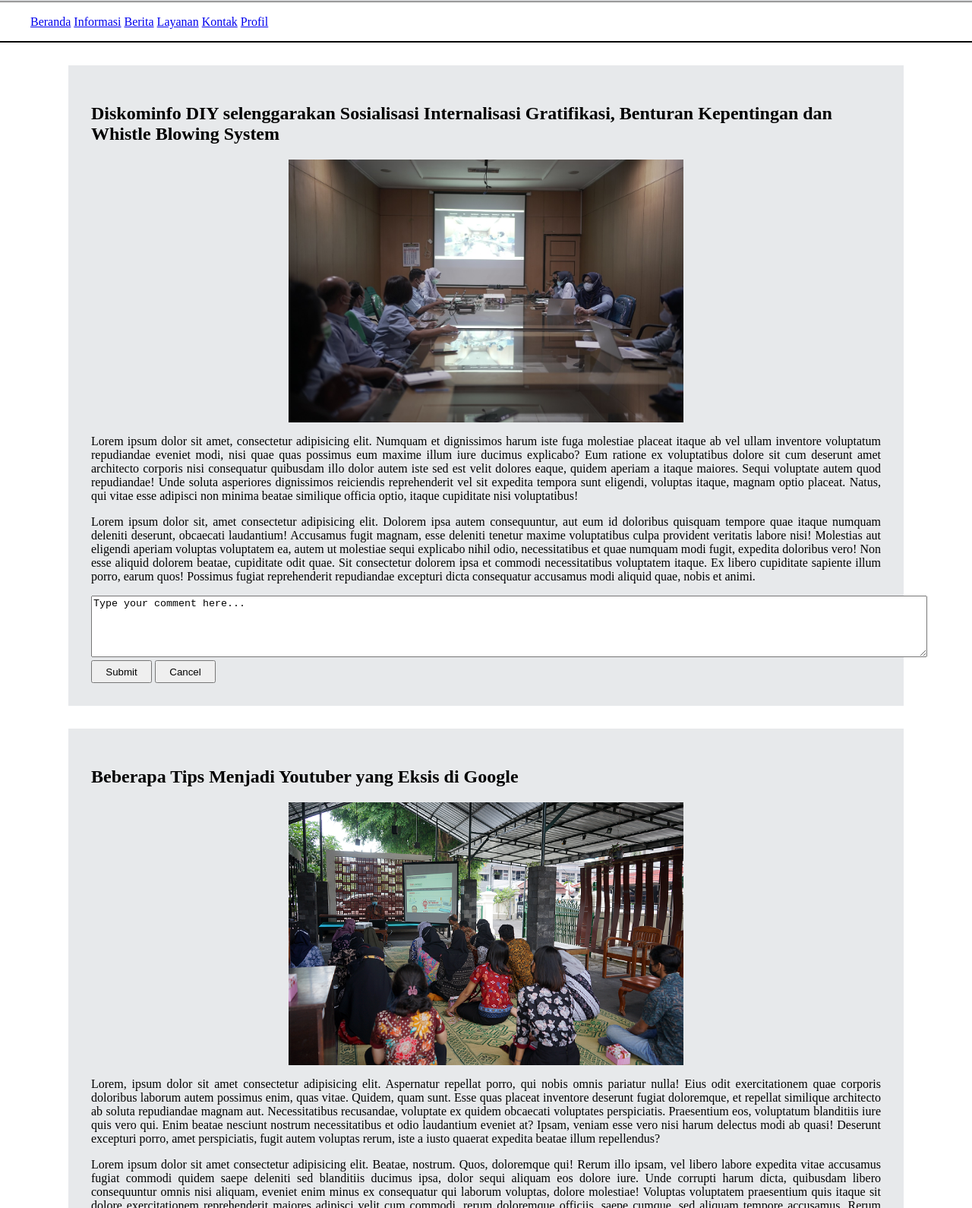
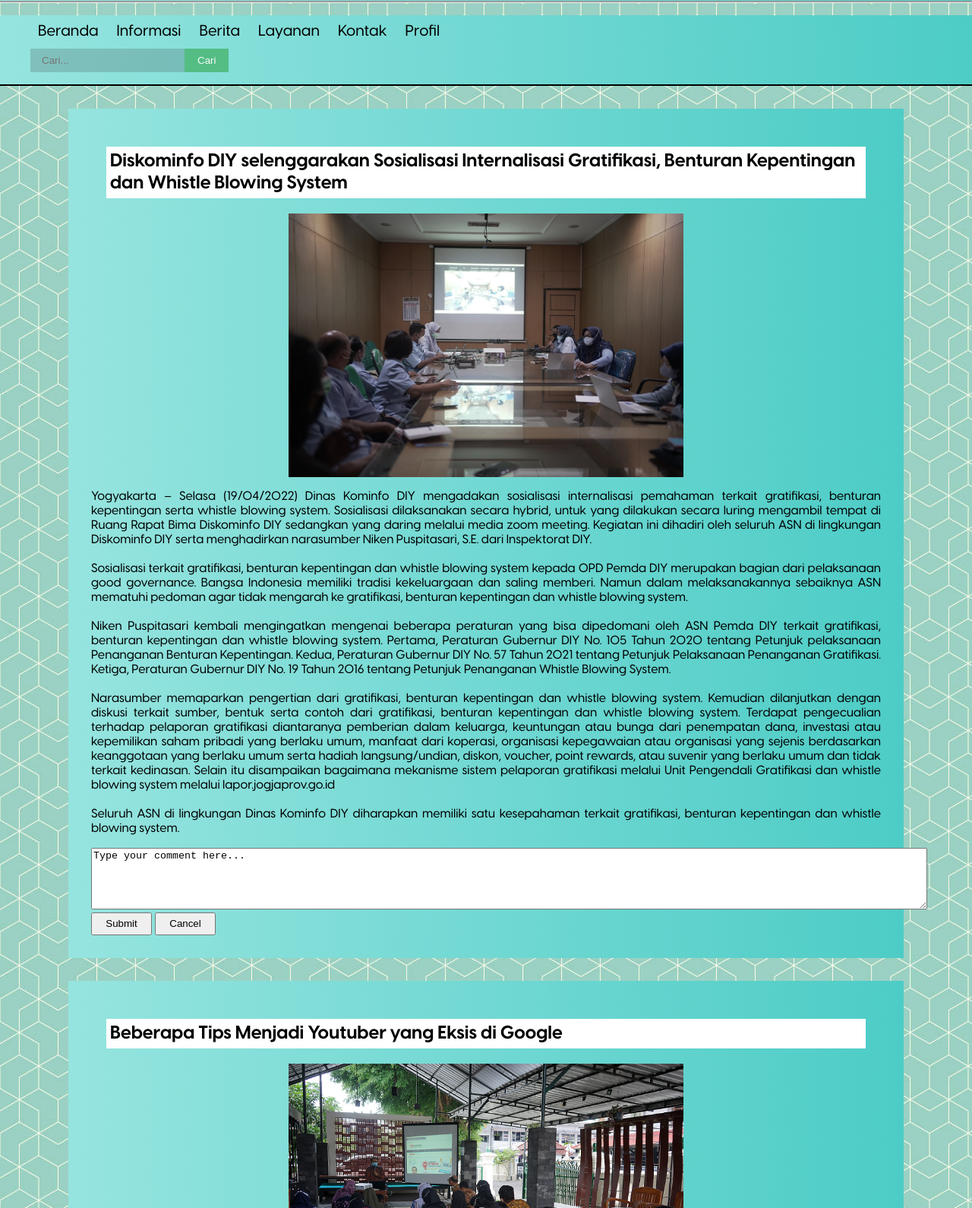
Before and after one commit to Dikocesrt/Web-TugasKelompok1, a plain HTML site: page index.html in a window 1280 px wide. Shown: the part 69-1659 px from the top of the page at 76% size. Drawn offline with Linux system fonts and the light colour scheme.

Commit message:
Menambahkan CSS

```diff
--- a/index.html
+++ b/index.html
@@ -5,12 +5,12 @@
     <meta http-equiv="X-UA-Compatible" content="IE=edge">
     <meta name="viewport" content="width=device-width, initial-scale=1.0">
     <link rel="stylesheet" href="style.css">
-    <title>Tugas Kelompok</title>
+    <title>Tugas Kelompok 1</title>
 </head>
-<body style="margin: 0px;">
+<body style="margin: 0px;" background="Kubik.jpg">
     <div class="wrapper" style="width: 100%;">
-        <div class="header" style="width: 100%; border-bottom: groove; height: 70px; background-color: #E7E9EB;">
-            <h1 style="font-weight: bold; text-align: center; margin: 0px; line-height: 70px;">My Website</h1>
+        <div class="header" style="width: 100%; border-bottom: groove;  height: 70px">
+            <h1 style="font-weight: bold; text-align: center; margin: 0px;line-height: 70px;">My Website</h1>
         </div>
         <div class="dashboard" style="border-bottom: 2px solid black;">
             <nav class="dashboard">
@@ -21,16 +21,27 @@
                     <li style="display: inline-block;"><a href="#">Layanan</a></li>
                     <li style="display: inline-block;"><a href="#">Kontak</a></li>
                     <li style="display: inline-block;"><a href="#">Profil</a></li>
+                    <form>
+                    <input class="search" type="text" placeholder="Cari..." required>
+                    <input class="button" type="button" value="Cari">
+                </form>
                 </ul>
             </nav>
         </div>
         <div class="main">
             <div class="berita" style="width: 1100px; margin-top: 30px; float: left; margin-left: 90px;">
-                <div class="artikel" style="background-color: #E7E9EB; padding: 30px; margin-bottom: 30px;">
+                <div class="artikel" style="padding: 30px; margin-bottom: 30px;">
                     <h2 style="text-align: left;">Diskominfo DIY selenggarakan Sosialisasi Internalisasi Gratifikasi, Benturan Kepentingan dan Whistle Blowing System</h2>
                     <img src="DSC09497.jpg" alt="" style="width: 50%; display: block; margin-left: auto; margin-right: auto;">
-                    <p style="text-align: justify;">Lorem ipsum dolor sit amet, consectetur adipisicing elit. Numquam et dignissimos harum iste fuga molestiae placeat itaque ab vel ullam inventore voluptatum repudiandae eveniet modi, nisi quae quas possimus eum maxime illum iure ducimus explicabo? Eum ratione ex voluptatibus dolore sit cum deserunt amet architecto corporis nisi consequatur quibusdam illo dolor autem iste sed est velit dolores eaque, quidem aperiam a itaque maiores. Sequi voluptate autem quod repudiandae! Unde soluta asperiores dignissimos reiciendis reprehenderit vel sit expedita tempora sunt eligendi, voluptas itaque, magnam optio placeat. Natus, qui vitae esse adipisci non minima beatae similique officia optio, itaque cupiditate nisi voluptatibus!</p>
-                    <p style="text-align: justify;">Lorem ipsum dolor sit, amet consectetur adipisicing elit. Dolorem ipsa autem consequuntur, aut eum id doloribus quisquam tempore quae itaque numquam deleniti deserunt, obcaecati laudantium! Accusamus fugit magnam, esse deleniti tenetur maxime voluptatibus culpa provident veritatis labore nisi! Molestias aut eligendi aperiam voluptas voluptatem ea, autem ut molestiae sequi explicabo nihil odio, necessitatibus et quae numquam modi fugit, expedita doloribus vero! Non esse aliquid dolorem beatae, cupiditate odit quae. Sit consectetur dolorem ipsa et commodi necessitatibus voluptatem itaque. Ex libero cupiditate sapiente illum porro, earum quos! Possimus fugiat reprehenderit repudiandae excepturi dicta consequatur accusamus modi aliquid quae, nobis et animi.</p>
+                    <p style="text-align: justify;">Yogyakarta – Selasa (19/04/2022) Dinas Kominfo DIY mengadakan sosialisasi internalisasi pemahaman terkait gratifikasi, benturan kepentingan serta whistle blowing system. Sosialisasi dilaksanakan secara hybrid, untuk yang dilakukan secara luring mengambil tempat di Ruang Rapat Bima Diskominfo DIY sedangkan yang daring melalui media zoom meeting. Kegiatan ini dihadiri oleh seluruh ASN di lingkungan Diskominfo DIY serta menghadirkan narasumber Niken Puspitasari, S.E. dari Inspektorat DIY.<br><br>
+
+                    Sosialisasi terkait gratifikasi, benturan kepentingan dan whistle blowing system kepada OPD Pemda DIY merupakan bagian dari pelaksanaan good governance. Bangsa Indonesia memiliki tradisi kekeluargaan dan saling memberi. Namun dalam melaksanakannya sebaiknya ASN mematuhi pedoman agar tidak mengarah ke gratifikasi, benturan kepentingan dan whistle blowing system.<br><br>
+
+                    Niken Puspitasari kembali mengingatkan mengenai beberapa peraturan yang bisa dipedomani oleh ASN Pemda DIY terkait gratifikasi, benturan kepentingan dan whistle blowing system. Pertama, Peraturan Gubernur DIY No. 105 Tahun 2020 tentang Petunjuk pelaksanaan Penanganan Benturan Kepentingan. Kedua, Peraturan Gubernur DIY No. 57 Tahun 2021 tentang Petunjuk Pelaksanaan Penanganan Gratifikasi. Ketiga, Peraturan Gubernur DIY No. 19 Tahun 2016 tentang Petunjuk Penanganan Whistle Blowing System.<br><br>
+
+                    Narasumber memaparkan pengertian dari gratifikasi, benturan kepentingan dan whistle blowing system. Kemudian dilanjutkan dengan diskusi terkait sumber, bentuk serta contoh dari gratifikasi, benturan kepentingan dan whistle blowing system. Terdapat pengecualian terhadap pelaporan gratifikasi diantaranya pemberian dalam keluarga, keuntungan atau bunga dari penempatan dana, investasi atau kepemilikan saham pribadi yang berlaku umum, manfaat dari koperasi, organisasi kepegawaian atau organisasi yang sejenis berdasarkan keanggotaan yang berlaku umum serta hadiah langsung/undian, diskon, voucher, point rewards, atau suvenir yang berlaku umum dan tidak terkait kedinasan. Selain itu disampaikan bagaimana mekanisme sistem pelaporan gratifikasi melalui Unit Pengendali Gratifikasi dan whistle blowing system melalui lapor.jogjaprov.go.id<br><br>
+
+                    Seluruh ASN di lingkungan Dinas Kominfo DIY diharapkan memiliki satu kesepahaman terkait gratifikasi, benturan kepentingan dan whistle blowing system.</p>
                     <form action="">
                         <textarea name="comment" class="comment" cols="135" rows="5">Type your comment here...</textarea>
                         <br>
@@ -38,11 +49,34 @@
                         <button style="height: 30px; width: 80px;">Cancel</button>
                     </form>
                 </div>
-                <div class="artikel" style="background-color: #E7E9EB; padding: 30px; margin-bottom: 30px;">
+                <div class="artikel" style="padding: 30px; margin-bottom: 30px;">
                     <h2 style="text-align: left;">Beberapa Tips Menjadi Youtuber yang Eksis di Google</h2>
                     <img src="DSC07343.png" alt="" style="width: 50%; display: block; margin-left: auto; margin-right: auto;">
-                    <p style="text-align: justify;">Lorem, ipsum dolor sit amet consectetur adipisicing elit. Aspernatur repellat porro, qui nobis omnis pariatur nulla! Eius odit exercitationem quae corporis doloribus laborum autem possimus enim, quas vitae. Quidem, quam sunt. Esse quas placeat inventore deserunt fugiat doloremque, et repellat similique architecto ab soluta repudiandae magnam aut. Necessitatibus recusandae, voluptate ex quidem obcaecati voluptates perspiciatis. Praesentium eos, voluptatum blanditiis iure quis vero qui. Enim beatae nesciunt nostrum necessitatibus et odio laudantium eveniet at? Ipsam, veniam esse vero nisi harum delectus modi ab quasi! Deserunt excepturi porro, amet perspiciatis, fugit autem voluptas rerum, iste a iusto quaerat expedita beatae illum repellendus?</p>
-                    <p style="text-align: justify;">Lorem ipsum dolor sit amet consectetur adipisicing elit. Beatae, nostrum. Quos, doloremque qui! Rerum illo ipsam, vel libero labore expedita vitae accusamus fugiat commodi quidem saepe deleniti sed blanditiis ducimus ipsa, dolor sequi aliquam eos dolore iure. Unde corrupti harum dicta, quibusdam libero consequuntur omnis nisi aliquam, eveniet enim minus ex consequatur qui laborum voluptas, dolore molestiae! Voluptas voluptatem praesentium quis itaque sit dolore exercitationem reprehenderit maiores adipisci velit cum commodi, rerum doloremque officiis, saepe cumque, sed aliquam tempore accusamus. Rerum numquam minus deserunt eaque debitis, distinctio facere repellendus consequuntur tempora, est nihil unde dolorem ratione! Beatae quia quaerat pariatur.</p>
+                    <p style="text-align: justify;">Yogyakarta – Kamis (16/9/2021)  Dinas Komunikasi dan Informatika DIY menyelenggarakan workshop yang berjudul “Tips menjadi Youtuber yang Eksis di Google”. Workshop ini diselenggarakan secara tatap muka yang bertempat di Selasar Srawung Galih, Diskominfo Coworking Space Jl. Brigjen Katamso, Yogyakarta. Kegiatan ini dihadiri oleh mahasiswa di Yogyakarta yang diharapkan dapat menjadi garda terdepan dalam kreativitas digital. Pada kesempatan ini Dinas Komunikasi dan Informatika DIY menghadirkan Didik Arwinsyah, SEO sebagai narasumber.<br><br>
+
+                    Didik Arwinsyah, SEO merupakan seorang content creator sekaligus seorang konsultan SEO (Search Engine Optimization) yang berasal dari kota Yogyakarta. Selain itu, beliau juga memiliki bisnis seperti ummy pancake. Didik Arwinsyah telah bergabung pada platform YouTube sejak 27 Maret 2020. Meski baru berusia 1 tahun menjadi seorang content creator, Didik Arwinsyah, SEO mampu bersaing dan tetap eksis dengan jumlah kurang lebih 25.700 subscriber dan viewers yang mencapai 1,111,825.<br><br>
+
+                    Dalam kegiatan ini Didik Arwinsyah, SEO menjelaskan beberapa tips yang dapat dilakukan oleh content creator YouTube untuk tetap eksis di google. Terdapat 5 tips yang dapat dilakukan oleh content creator yaitu :<br><br>
+
+                    Seorang content creator harus mengetahui algoritma YouTube.<br>
+                    &emsp; Terdapat dua algoritma YouTube yaitu konten viral dan evergreen. Konten viral yaitu konten yang diunggah dan banyak dilihat oleh masyarakat pada hari yang sama. Sedangkan evergreen merupakan konten yang biasa dicari oleh seseorang menggunakan kata kunci.<br><br>
+
+                    Channel YouTube<br>
+                    &emsp; Dalam membuat channel YouTube hanya terdapat dua fokus yaitu entertain dan edukasi. Selain itu dalam membuat konten, skill yang sangat dibuutuhkan oleh seorang content creator adalah public speaking. Tampilan pada channel YouTube juga harus dibuat menarik.<br><br>
+
+                    Persiapan membangun channel YouTube<br>
+                    &emsp; Dalam membangun channel YouTube seorang content creator harus mempersiapkan foto profil serta nama channel yang dapat meningkatan perhatian penonton atau menggunakan nama pribadi untuk meningkatkan personal branding.<br><br>
+
+                    Upload konten YouTube<br>
+                    &emsp; Durasi video yang dapat diunggah pada platform YouTube terdapat 2 jenis yaitu YouTube Shorts yang berdurasi 1 menit dan YouTube biasa yang berdurasi minimal 5 menit. Selain itu judul pada konten yang diunggah harus menggunakan keyword yang biasa dicari oleh viewers.<br><br>
+
+                    Syarat atau hal yang dilarang di platform YouTube<br>
+                    &emsp; Duplikat konten<br>
+                    &emsp; Menggunakan music copyright<br>
+                    &emsp; Comment spam<br>
+                    &emsp; Saling subscribe.<br><br>
+
+                    Menurut pengalaman yang telah dilakukan oleh Didik Arwinsyah, SEO beberapa tips tersebut sangat membantu dirinya dalam meningkatkan engagement. Dengan begitu sebagai generasi muda, mahasiswa diharapkan dapat eksis dalam menciptakan konten yang kreatif, positif, dan kolaboratif yang dapat memajukan bangsa.</p>
                     <form action="">
                         <textarea name="comment" class="comment" cols="135" rows="5">Type your comment here...</textarea>
                         <br>
@@ -50,11 +84,20 @@
                         <button style="height: 30px; width: 80px;">Cancel</button>
                     </form>
                 </div>
-                <div class="artikel" style="background-color: #E7E9EB; padding: 30px;">
+                <div class="artikel" style="padding: 30px;">
                     <h2 style="text-align: left;">Dinas Komunikasi dan Informatika Mengikuti Monev Komisi Informasi Pusat Tahun 2022</h2>
                     <img src="Monev_KIP_2021_Headline.png" alt="" style="width: 50%; display: block; margin-left: auto; margin-right: auto;">
-                    <p style="text-align: justify;">Lorem ipsum dolor sit amet consectetur adipisicing elit. Natus consectetur cumque esse omnis magnam mollitia iste quis numquam atque maiores dolor debitis obcaecati molestiae iure maxime fugiat dignissimos provident fuga assumenda ipsum odit perferendis, amet quidem alias? Labore nesciunt odit ex provident non consectetur est molestiae quibusdam exercitationem laudantium porro numquam expedita sunt qui impedit ullam quae facilis illum rem, esse dolor ipsa? Accusamus ab, laudantium quod, iure repellat est alias libero repellendus nisi eum fugiat delectus illum natus assumenda nobis eos, obcaecati incidunt ad sequi animi dolorem necessitatibus quas iusto. Minima, nisi eaque quis facere tempora aliquam? Ex, non!</p>
-                    <p style="text-align: justify;">Lorem ipsum dolor sit amet consectetur adipisicing elit. Illum repudiandae, laudantium, earum deleniti aliquid sed rerum autem eligendi harum neque minus doloremque nisi nobis veniam aliquam architecto sapiente dolores hic incidunt corporis! Repellendus voluptatibus deleniti cupiditate. Nisi, cum. Et nemo fugiat ut. Magni, illo quod? Magnam, reiciendis, aliquam quas nisi laboriosam deleniti obcaecati beatae ea quidem laudantium ut perspiciatis veniam delectus nesciunt? Expedita, exercitationem quasi voluptate repellat eum alias sit accusamus itaque sequi dolor. Modi at voluptatibus, adipisci officiis laboriosam beatae nemo natus cumque unde quia officia totam earum excepturi eum distinctio, dolor optio non error! Quisquam fugiat magni minus.</p>
+                    <p style="text-align: justify;">Yogyakarta – Senin (11/10/2021) – Dinas Komunikasi dan Informatika DIY selaku PPID Utama Pemda DIY mengikuti presentasi monev Keterbukaan Informasi Publik (KIP) 2021 secara daring di Gedhong Pracimasana, Kompleks Kepatihan, Danurejan, Yogyakarta. Gubernur DIY, Sri Sultan Hamengku Buwono X sebagai Pembina PPID Pemda DIY memaparkan berbagai inovasi yang telah dijalankan Pemda DIY di hadapan para penanggung jawab Anugerah Keterbukaan Informasi Publik 2021 yang diselenggarakan oleh Komisi Informasi Pusat RI.  Pada kesempatan tersebut Gubernur DIY didampingi Sekretaris Daerah DIY, Kepala Dinas Komunikasi dan Informatika, Kepala Dinas Koperasi dan UKM DIY, serta Kepala Bappeda.<br><br>
+
+                    Gubernur memaparkan SiBakul sudah dilakukan sejak 2020 lalu. Kegiatan sistem ini memberikan kekuatan baru untuk perputaran dalam pertumbuhan ekonomi DIY pada situasi pandemi ini, yang tadinya tidak kami perkirakan sebelumnya hingga memberi kontribusi sekitar 31,8% pada perputaran ekonomi tahun 2020.  Sri Sultan mengungkapkan, sektor UMKM dan pertanian menjadi pendukung perekonomian DIY di saat pariwisata DIY belum dibuka dan para mahasiswa belum kembali berkuliah. Menurut Gubernur DIY, sejak 2020, SiBakul telah membantu sekitar 4.000 lebih UMKM di DIY untuk memasarkan produknya. Jika pemasaran produl UMKM di 2020 hanya untuk Pulau Jawa, kini makin meluas.<br><br>
+
+                    Inovasi sistem informasi lainnya yang juga dipaparkan Gubernur DIY adalah Sistem Informasi Penanggulangan Kemiskinan (Simnangkis). Dijelaskan bahwa Pemda DIY telah membangun sebuah jaringan informasi dengan desa dan dinas-dinas terkait penanganan kemiskinan.<br><br>
+
+                    “Menyangkut aplikasi Simnangkis, kami juga membangun jaringan dan informasi. Bagaimana sistem penanganan ini merangkum semua data by name by address, menjadi satu data. Sehingga, semua pihak dapat kami konsolidasikan agar tidak kacau. Karena kami juga melakukannya dengan Kementerian Sosial dan Kementerian Desa untuk mendapatkan data berupa NIK lalu kami verifikasi dengan benar,” jelas Gubernur DIY.<br><br>
+
+                    Gubernur berharap pada kesempatan ini bisa memberi penjelasan visi keterbukaan publik yang telah dilakukan DIY dengan lebih utuh, sehingga memudahkan dalam melakukan penilaian. Inovasi yang dilakukan oleh Pemda DIY sebagai bagian dari tanggung jawab untuk membangun pemerintah daerah yang akuntabel.<br><br>
+
+                    Kepala Dinas Komunikasi dan Informasi DIY, Rony Primanto Hari, menyampaikan dalam penilaian keterbukaan informasi publik 2021 ini cukup banyak aplikasi hasil hasil inovasi Pemda DIY yang ditampilkan untuk dinilai. Beberapa diantaranya yakni Sibakul, Simnangkis, dan aplikasi lainnya yang isinya adalah layanan publik terkait dengan keterbukaan informasi. Tingkatan nilai keterbukaan informasi publik Pemda DIY sudah berada di tingkatan penilaian tertinggi yakni informatif. Namun, saat ini nilai yang diperoleh DIY masih di angka 94 dan diharapkan masih bisa naik lagi.</p>
                     <form action="">
                         <textarea name="comment" class="comment" cols="135" rows="5">Type your comment here...</textarea>
                         <br>
@@ -63,7 +106,7 @@
                     </form>
                 </div>
             </div>
-            <div class="sidebar" style="background-color: #E7E9EB; float: right; margin-top: 30px; width: 300px; margin-right: 90px; padding: 30px; padding-bottom: 0px;">
+            <div class="sidebar" style="float: right; margin-top: 30px; width: 300px; margin-right: 90px; padding: 30px; padding-bottom: 0px;">
                 <h2>Gallery</h2>
                 <img src="IMG_2175.png" alt="" style="width: 100%;">
                 <h4 style="margin-top: 10px;">Perjanjian Kejasama anatra Diskominfo DIY dan PT Telkom Indonesia</h4>
@@ -90,7 +133,7 @@
 
             </div>
         </div>
-        <div class="footer" style="height: 50px;  background-color: #E7E9EB;">
+        <div class="footer" style="height: 50px;">
             <p style="line-height: 50px; text-align: center; font-weight: bold; font-size: 22px;">Copyright ©2022. Kelompok Cihuy. All Right Reserved.</p>
         </div>
     </div>
--- a/style.css
+++ b/style.css
@@ -0,0 +1,73 @@
+@font-face {
+        font-family: font_artikel;
+        src: url(VisbyCF-Bold.otf);
+}
+
+@font-face {
+        font-family: font_berita;
+        src: url(VisbyCF-Medium.otf);
+}
+
+.search {
+    padding:8px 15px;
+    background:rgba(50, 50, 50, 0.2);
+    border:0px solid #dbdbdb;
+}
+.button {
+    position:relative;
+    padding:6px 15px;
+    left:-8px;
+    border:2px solid #53bd84;
+    background-color:#53bd84;
+    color:#fafafa;
+}
+
+h1{
+        font-family: font_berita;
+}
+
+h2 {
+        font-family: font_artikel;
+        background: white;
+        margin: 20px;
+        padding: 5px;
+}
+
+a {
+        font-family: font_berita;
+        color: black;
+        text-decoration: none;
+        display: inline-table;
+        font-size: 20px;
+        margin: 5px;
+        padding: 5px;
+}
+
+h4 {
+        font-family: font_berita;
+        color: white;
+}
+
+p {
+        font-family: font_berita;
+}
+
+.header {
+        background-image: linear-gradient(to right, #96e4df, #4dccc6);
+}
+
+.dashboard {
+        background-image: linear-gradient(to right, #96e4df, #4dccc6);
+}
+
+.artikel {
+        background-image: linear-gradient(to right, #96e4df, #4dccc6);
+}
+
+.sidebar {
+        background-image: linear-gradient(to right, #96e4df, #4dccc6);
+}
+
+.footer {
+        background-image: linear-gradient(to right, #96e4df, #4dccc6);
+}
```
Also changed, not shown: Downey-Light.otf (added), Kubik.jpg (added), VisbyCF-Bold.otf (added), VisbyCF-Medium.otf (added).
